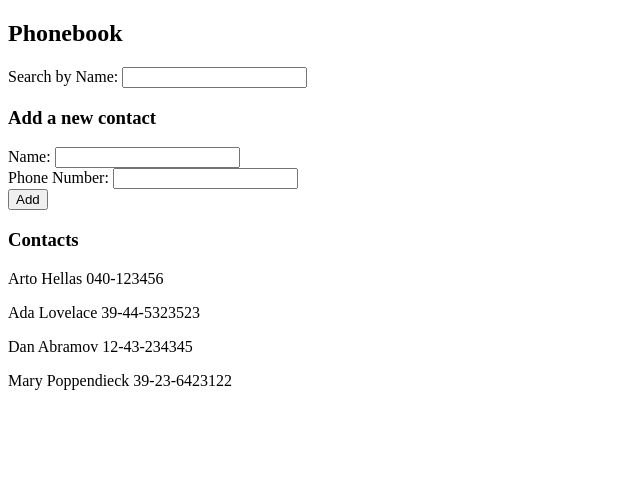
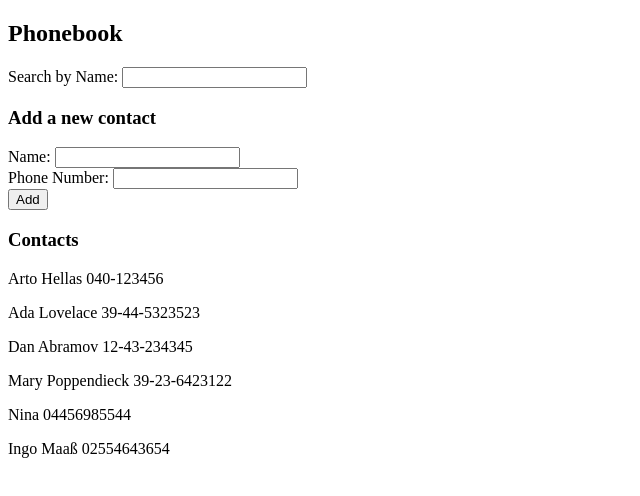
Before and after one commit to katamatata/fullstackopen, a React (Create React App) app in the folder part2/phonebook/: page / in a window 1280 px wide. Shown: the top 496 px of the page, without its empty margins (0-640 px from the left). Built offline with nearby package versions, Linux system fonts and the light colour scheme; data requests are answered from the project's data file.

Commit message:
Add solution for exercise 2.15

```diff
--- a/part2/phonebook/db.json
+++ b/part2/phonebook/db.json
@@ -1,5 +1,5 @@
 {
-  "persons":[
+  "persons": [
     {
       "name": "Arto Hellas",
       "number": "040-123456",
@@ -19,6 +19,16 @@
       "name": "Mary Poppendieck",
       "number": "39-23-6423122",
       "id": 4
+    },
+    {
+      "name": "Nina",
+      "number": "04456985544",
+      "id": 5
+    },
+    {
+      "name": "Ingo Maaß",
+      "number": "02554643654",
+      "id": 6
     }
   ]
 }
--- a/part2/phonebook/src/App.js
+++ b/part2/phonebook/src/App.jsx
@@ -34,9 +34,14 @@ const App = () => {
         number: newNumber,
       };
 
-      setPersons(persons.concat(nameObject));
-      setNewName('');
-      setNewNumber('');
+      axios
+        .post('http://localhost:3001/persons', nameObject)
+        .then((response) => {
+          console.log(response);
+          setPersons(persons.concat(response.data));
+          setNewName('');
+          setNewNumber('');
+        });
     }
   };
 
```
